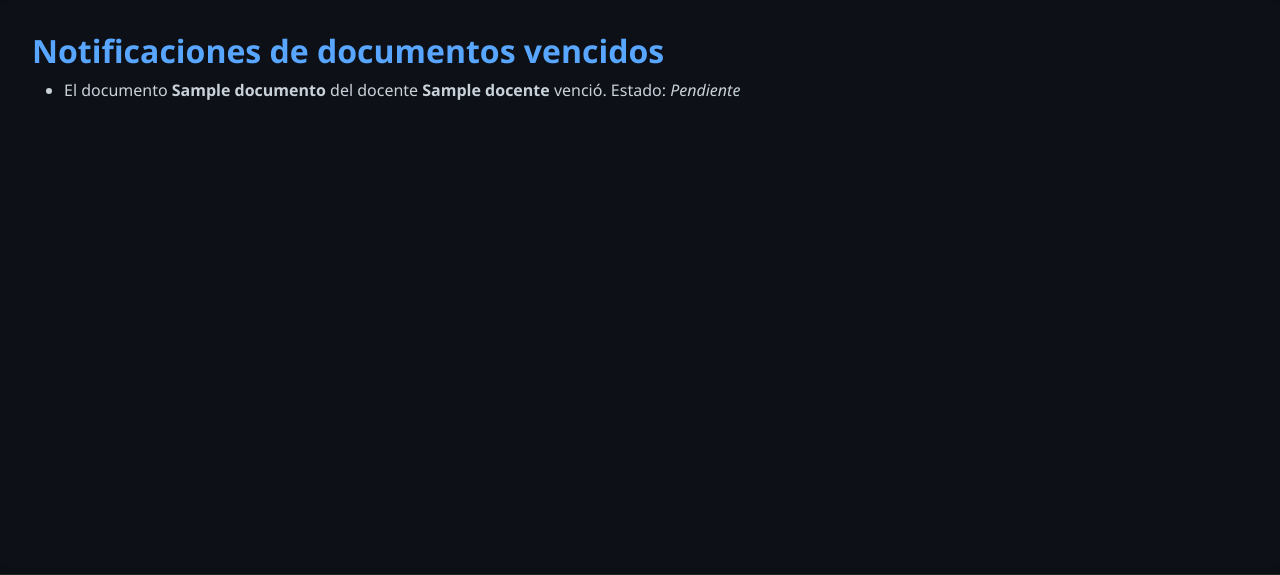
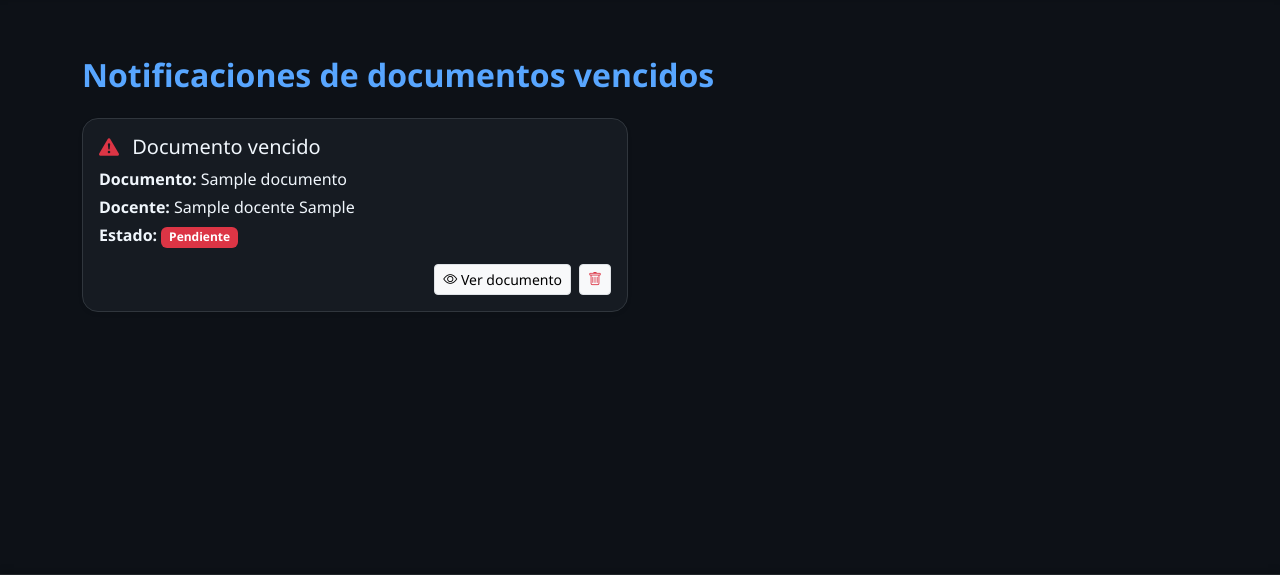
Before and after one commit to jisosabz/legajos-de-docentes, a Django app: page /docente/notificacion/ in a window 1280 px wide. Shown: the part 56-631 px from the top of the page. Run offline with Django 5.2, Linux system fonts and the light colour scheme; tables that the repository leaves empty hold one stand-in row (values such as "Sample post").

Commit message:
agregando estilos a las notificaciones

```diff
--- a/legajodedocentes/templates/notificaciones/index.html
+++ b/legajodedocentes/templates/notificaciones/index.html
@@ -1,14 +1,54 @@
 {% extends 'layout/base.html' %}
-{% block title %}Notificaciones{% endblock %}
+
+{% block title %}
+    Notificaciones
+{% endblock %}
+
 {% block content %}
-    <h2>Notificaciones de documentos vencidos</h2>
-    <ul>
-      {% for noti in notificaciones %}
-        <li>
-          El documento <strong>{{ noti.documento.nombre }}</strong> del docente <strong>{{ noti.docente.nombre }}</strong> venció. Estado: <em>{{ noti.estado }}</em>
-        </li>
-      {% empty %}
-        <li>No hay notificaciones pendientes.</li>
-      {% endfor %}
-    </ul>
+<div class="container mt-4">
+    <h2 class="mb-4">Notificaciones de documentos vencidos</h2>
+
+    {% if notificaciones %}
+        <div class="row">
+            {% for noti in notificaciones %}
+                <div class="col-md-6 mb-4">
+                    <div class="card shadow-sm h-100">
+                        <div class="card-body d-flex flex-column">
+                            <h5 class="card-title">
+                                <i class="bi bi-exclamation-triangle-fill text-danger me-2"></i>
+                                Documento vencido
+                            </h5>
+                            <p class="card-text mb-1">
+                                <strong>Documento:</strong> {{ noti.documento.nombre }}
+                            </p>
+                            <p class="card-text mb-1">
+                                <strong>Docente:</strong> {{ noti.docente.nombre }} {{ noti.docente.apellido }}
+                            </p>
+                            <p class="card-text mb-3">
+                                <strong>Estado:</strong>
+                                <span class="badge bg-danger">{{ noti.estado }}</span>
+                            </p>
+
+                            <div class="mt-auto d-flex justify-content-end">
+                                <a href="{# {% url 'ver_documento' id=noti.documento.id %} #}" class="btn btn-sm btn-light border me-2">
+                                    <i class="bi bi-eye"></i> Ver documento
+                                </a>
+                                <form action="{# {% url 'eliminar_notificacion' id=noti.id %} #}" method="post" onsubmit="return confirm('¿Deseas eliminar esta notificación?');">
+                                    {% csrf_token %}
+                                    <button type="submit" class="btn btn-sm btn-light border text-danger">
+                                        <i class="bi bi-trash"></i>
+                                    </button>
+                                </form>
+                            </div>
+                        </div>
+                    </div>
+                </div>
+            {% endfor %}
+        </div>
+    {% else %}
+        <div class="alert alert-success text-center" role="alert">
+            ✅ No hay notificaciones pendientes.
+        </div>
+    {% endif %}
+</div>
 {% endblock %}
```
